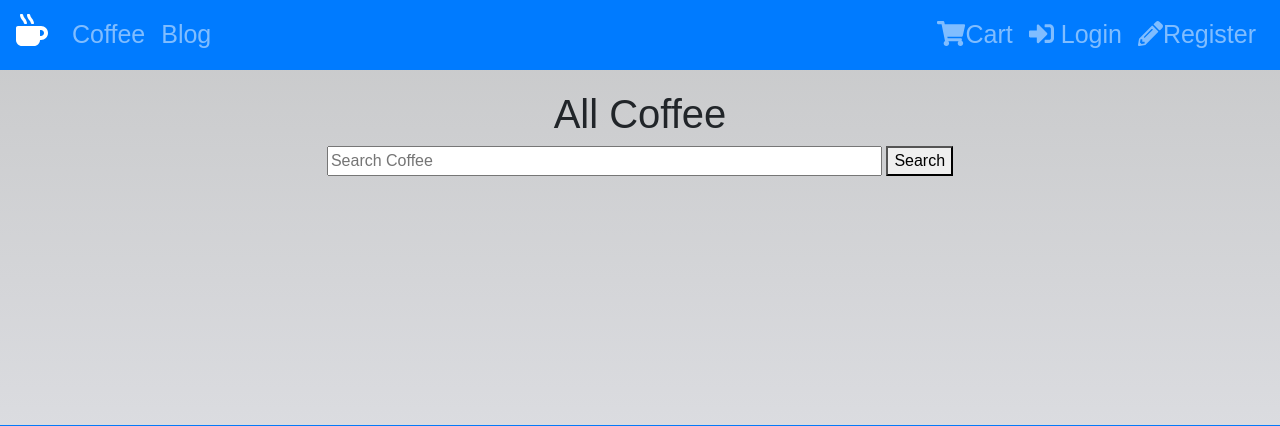
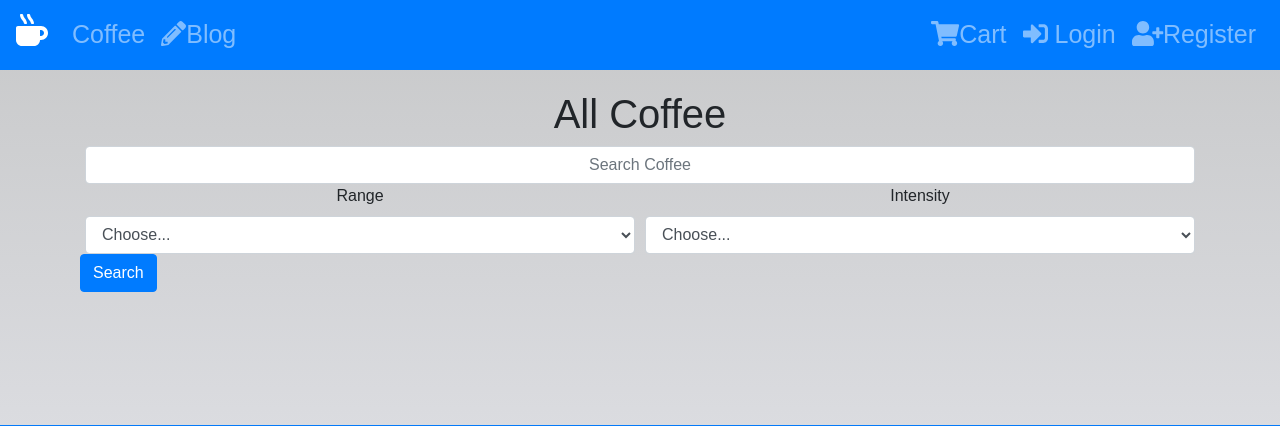
Before and after one commit to djjtyn/CoffeeChoice, a Django app: page /coffee/all_coffee in a window 1280 px wide. Shown: the top 426 px of the page. Run offline with Django 3.2, Linux system fonts and the light colour scheme; data that the repository does not hold is empty; some libraries are stand-ins or nearby versions.

Commit message:
rough form done for filtering based on text, range or intensity

```diff
--- a/coffee/templates/all_coffee.html
+++ b/coffee/templates/all_coffee.html
@@ -3,8 +3,36 @@
 {% block content %}
 <h1 class="center-text">All Coffee</h1>
 <form class="search" action="{% url 'search' %}" method="get">
-        <input class="" type="text" placeholder="Search Coffee" name="query">
-        <button class="" type="submit">Search</button>
+  <!--Form Searchbox-->
+  <div class="form-row">
+    <div class="col-sm-12">
+	  <input class="form-control" type="text" placeholder="Search Coffee" name="query">
+    </div>
+  </div>
+  <!--Form Range and Intensity Dropdowns-->
+  <div class="form-row">
+    <div class="col-sm-12 col-md-6">
+      <label for="range">Range</label>
+	  <select id="range" class="form-control" name="range">
+        <option selected>Choose...</option>
+        {% for range in ranges %}
+        <option value="{{ range.name }}">{{ range.name }}</option>
+        {% endfor %}
+      </select>
+	</div>
+    <div class="col-sm-12 col-md-6">
+      <label for="intensity">Intensity</label>
+	  <select id="intensity" class="form-control" name="intensity">
+        <option selected>Choose...</option>
+        {% for unit in intensity %}
+        <option value="{{ unit.intensity }}">{{ unit.intensity }}</option>
+        {% endfor %}
+      </select>
+	</div>
+  </div>
+  <div class="form-row">
+    <button type="submit" class="btn btn-primary">Search</button>
+  </div>
 </form>
 <div class="row row-flex">
 	{% for coffee in all_coffee %}
@@ -17,7 +45,7 @@
 				<p class="card-text">Intensity: {{ coffee.intensity }}</p>
 				<p class="card-text">{{ coffee.description }}</p>
 				<p><i class="fas fa-euro-sign"></i> {{ coffee.price }}</p>
-        <p><a href="{% url 'coffee_review' coffee.id %}"  class="btn btn-primary">Coffee Review(s)</a></p>
+				<p><a href="{% url 'coffee_review' coffee.id %}" class="btn btn-primary">Coffee Review(s)</a></p>
 				<form method="post" action="{% url 'add_to_cart' coffee.id %}">
 					{% csrf_token %}
 					<div class="input-group">
--- a/coffee/views.py
+++ b/coffee/views.py
@@ -6,7 +6,9 @@ from django.utils import timezone
 # Create your views here.
 def all_coffee(request):
     all_coffee = Coffee.objects.all()
-    return render(request,'all_coffee.html', {'all_coffee':all_coffee})
+    range = Range.objects.all()
+    intensity = Intensity.objects.all()
+    return render(request,'all_coffee.html', {'all_coffee':all_coffee, 'ranges': range, 'intensity': intensity})
 
 """A view that returns a single coffee page based on the coffee ID rendered to the 'postdetail.html' template"""
 def coffee_review(request, pk):
--- a/static/css/styles.css
+++ b/static/css/styles.css
@@ -252,7 +252,8 @@ footer{
 }
 
 .search input {
-    width: 50%;
+
+    text-align: center;
 }
 
 .card-coffee {
--- a/templates/base.html
+++ b/templates/base.html
@@ -1,19 +1,26 @@
 {% load staticfiles %}
 <!DOCTYPE html>
 <html lang="en">
+
 <head>
 	<meta charset="UTF-8">
 	<meta name="viewport" content="width=device-width, initial-scale=1.0">
 	<meta http-equiv="X-UA-Compatible" content="ie=edge">
 	<title>{% block page_title %}{% endblock %}</title>
-  <link rel="stylesheet" href="https://stackpath.bootstrapcdn.com/bootstrap/4.3.1/css/bootstrap.min.css" integrity="sha384-ggOyR0iXCbMQv3Xipma34MD+dH/1fQ784/j6cY/iJTQUOhcWr7x9JvoRxT2MZw1T" crossorigin="anonymous">
+	<link rel="stylesheet" href="https://stackpath.bootstrapcdn.com/bootstrap/4.3.1/css/bootstrap.min.css"
+		integrity="sha384-ggOyR0iXCbMQv3Xipma34MD+dH/1fQ784/j6cY/iJTQUOhcWr7x9JvoRxT2MZw1T" crossorigin="anonymous">
 	<link rel="stylesheet" href="{% static 'css/styles.css' %}">
-  <script src="https://cdnjs.cloudflare.com/ajax/libs/font-awesome/5.12.1/js/all.min.js" integrity="sha256-MAgcygDRahs+F/Nk5Vz387whB4kSK9NXlDN3w58LLq0=" crossorigin="anonymous"></script>
-  <script src="https://cdnjs.cloudflare.com/ajax/libs/jquery/3.4.1/jquery.min.js" integrity="sha256-CSXorXvZcTkaix6Yvo6HppcZGetbYMGWSFlBw8HfCJo=" crossorigin="anonymous"></script>
-  <script src="https://stackpath.bootstrapcdn.com/bootstrap/4.3.1/js/bootstrap.min.js" integrity="sha384-JjSmVgyd0p3pXB1rRibZUAYoIIy6OrQ6VrjIEaFf/nJGzIxFDsf4x0xIM+B07jRM" crossorigin="anonymous"></script>
+	<script src="https://cdnjs.cloudflare.com/ajax/libs/font-awesome/5.12.1/js/all.min.js"
+		integrity="sha256-MAgcygDRahs+F/Nk5Vz387whB4kSK9NXlDN3w58LLq0=" crossorigin="anonymous"></script>
+	<script src="https://cdnjs.cloudflare.com/ajax/libs/jquery/3.4.1/jquery.min.js"
+		integrity="sha256-CSXorXvZcTkaix6Yvo6HppcZGetbYMGWSFlBw8HfCJo=" crossorigin="anonymous"></script>
+	<script src="https://stackpath.bootstrapcdn.com/bootstrap/4.3.1/js/bootstrap.min.js"
+		integrity="sha384-JjSmVgyd0p3pXB1rRibZUAYoIIy6OrQ6VrjIEaFf/nJGzIxFDsf4x0xIM+B07jRM" crossorigin="anonymous">
+	</script>
 	{% block head_js %}{% endblock head_js %}
 
 </head>
+
 <body>
 	<nav class="navbar navbar-expand-lg navbar-dark bg-primary">
 		<a class="navbar-brand" href="{% url 'index' %}"><i class="fas fa-mug-hot"></i></a>
@@ -30,7 +37,9 @@
 					<a class="nav-link" href="{% url 'all_coffee' %}">Coffee</a>
 				</li>
 				<li class="nav-item">
-          <a class="nav-link" href="{% url 'all_posts' %}">Blog</a>
+					<a class="nav-link" href="{% url 'all_posts' %}">
+                      <i class="fas fa-pencil-alt"></i>Blog
+                    </a>
 				</li>
 
 			</ul>
@@ -58,7 +67,7 @@ Login</a>
 				</li>
 				<li class="nav-item">
 					<a class="nav-link test" href="{% url 'register' %}">
-          <i class="fas fa-pencil-alt"></i>Register</a>
+						<i class="fas fa-user-plus"></i>Register</a>
 				</li>
 				{% endif %}
 			</ul>
@@ -81,9 +90,12 @@ Login</a>
 			<div class="col-sm-12 col-md-4">
 				<div class="footer-text">
 					<h3>About CoffeeChoice</h3>
-              <p>CoffeeChoice is designed by coffee lovers for coffee lovers. We specialise in Nespresso brand coffees and have
-              all Nespresso coffes listed to buy on the website. Like a coffee? Leave a review on the coffee review page so
-              other users of the site can read up on it. Interested in news about coffee? Have a look at our blog.</p>
+					<p>CoffeeChoice is designed by coffee lovers for coffee lovers. We specialise in Nespresso brand
+						coffees and have
+						all Nespresso coffes listed to buy on the website. Like a coffee? Leave a review on the coffee
+						review page so
+						other users of the site can read up on it. Interested in news about coffee? Have a look at our
+						blog.</p>
 				</div>
 			</div>
 			<div class="col-sm-12 col-md-4">
@@ -110,7 +122,9 @@ Login</a>
 
 	</footer>
 	<script src="{% static 'js/scripts.js' %}"></script>
-  <script async defer src="https://maps.googleapis.com/maps/api/js?key=AIzaSyBv4drItLiOChTsCHHDe4f1zuRTFyZ493A&callback=initMap"></script>
+	<script async defer
+		src="https://maps.googleapis.com/maps/api/js?key=AIzaSyBv4drItLiOChTsCHHDe4f1zuRTFyZ493A&callback=initMap">
+	</script>
 </body>
 
 </html>
```
Lines whose indentation alone changed are shown as unchanged.
